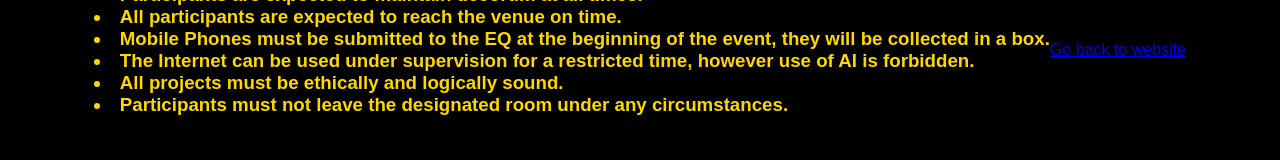
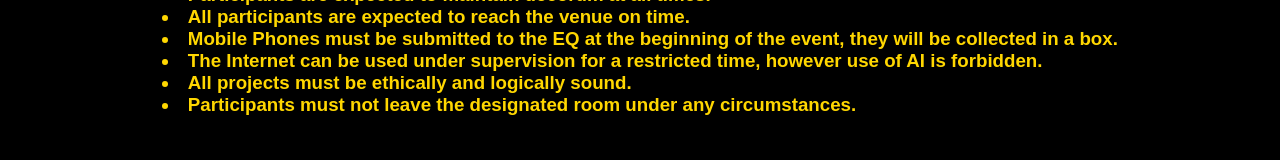
Before and after one commit to elektraeq/bad-website, a plain HTML site: page rulebook.html in a window 1280 px wide. Drawn offline with Linux system fonts and the light colour scheme.

Commit message:
Update rulebook.html

```diff
--- a/rulebook.html
+++ b/rulebook.html
@@ -14,7 +14,7 @@
     <li>The Internet can be used under supervision for a restricted time, however use of AI is forbidden.</li>
     <li>All projects must be ethically and logically sound.</li>
     <li>Participants must not leave the designated room under any circumstances.</li></h3>
-    <a href="index.html" class="button">Go back to website</a>
+
 
 </body>
 </html>
```
